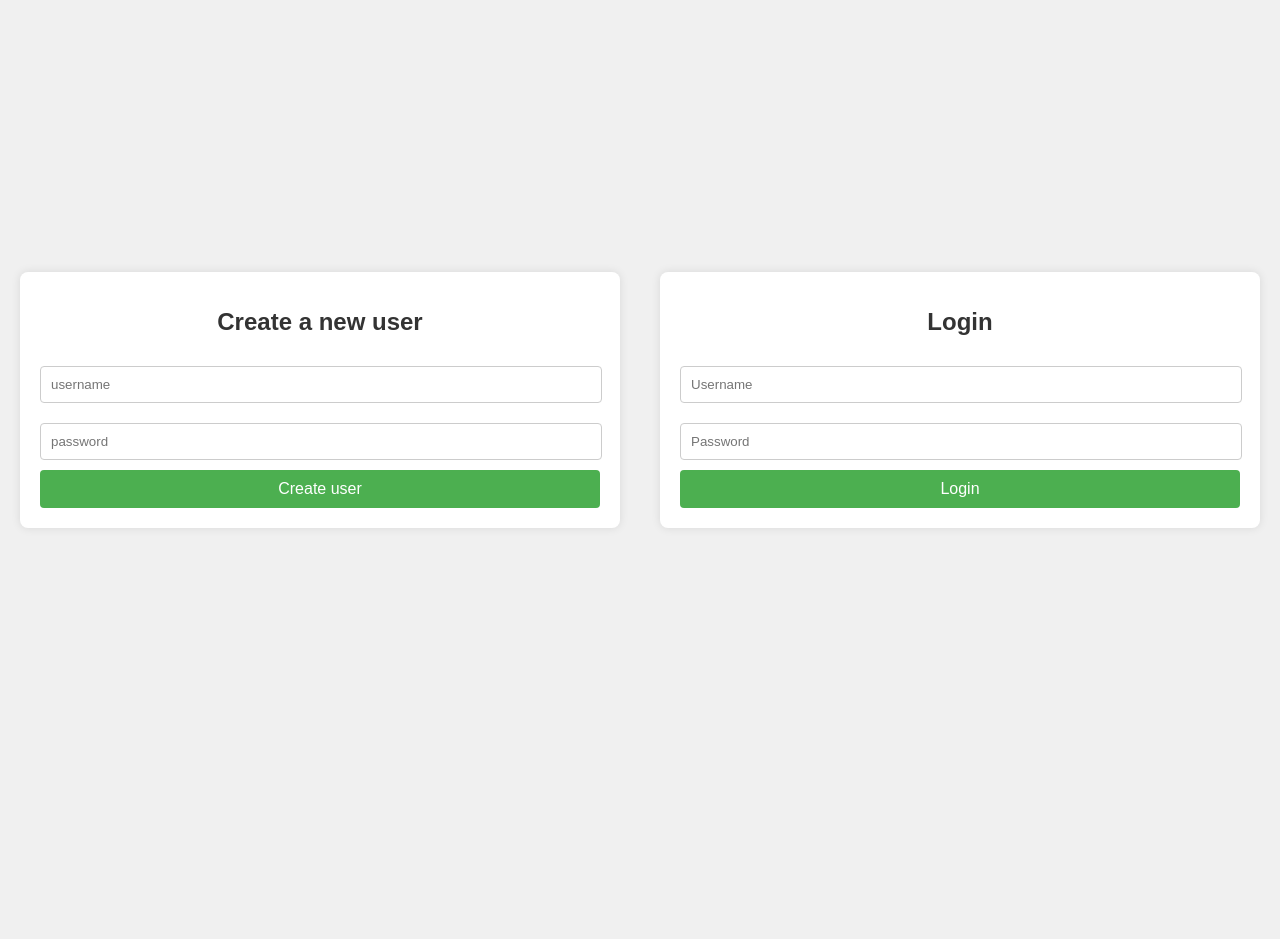
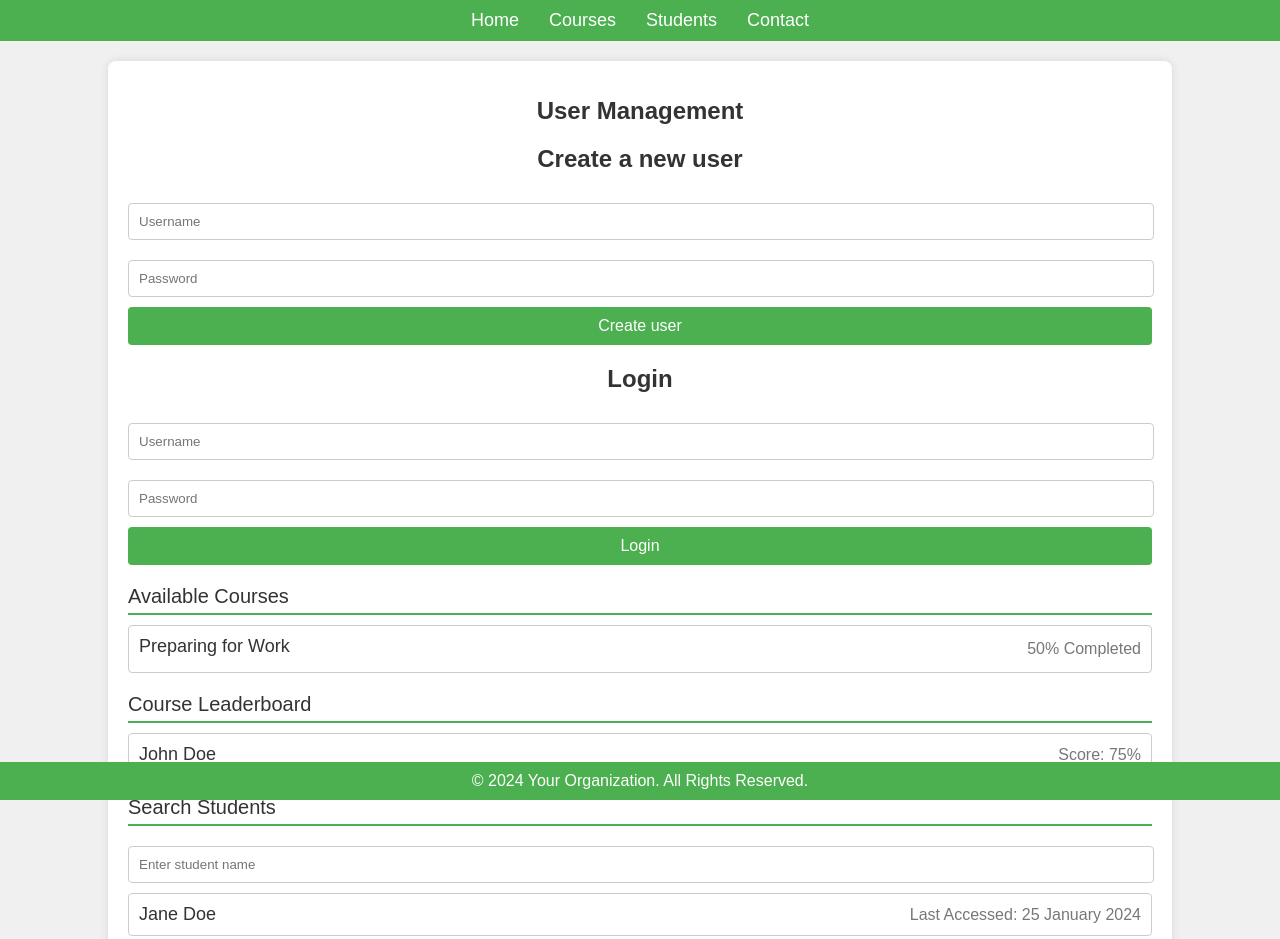
Before and after one commit to EthanFeng-coder/virturalane, a website: page public/index.html in a window 1280 px wide. Shown: the top 939 px of the page. Before the commit the page ends 800 px from the top, so only its background shows below. Drawn offline with Linux system fonts and the light colour scheme.

Commit message:
add frontend

```diff
--- a/package.json
+++ b/package.json
@@ -13,6 +13,7 @@
     "bcrypt": "^5.0.1",
     "body-parser": "^1.18.2",
     "express": "^4.16.2",
+    "jsonwebtoken": "^9.0.2",
     "knex": "^0.14.3",
     "mysql": "^2.15.0"
   },
--- a/public/index.html
+++ b/public/index.html
@@ -9,18 +9,34 @@
       margin: 0;
       padding: 0;
       display: flex;
-      justify-content: center;
+      flex-direction: column;
       align-items: center;
-      height: 100vh;
+      min-height: 100vh;
     }
 
-    form {
+    .container {
+      width: 80%;
+      max-width: 1200px;
+      padding: 20px;
       background-color: white;
-      padding: 20px;
       border-radius: 8px;
       box-shadow: 0 0 10px rgba(0, 0, 0, 0.1);
-      width: 300px;
-      margin: 20px;
+      margin: 20px 0;
+    }
+
+    nav {
+      width: 100%;
+      background-color: #4CAF50;
+      padding: 10px;
+      display: flex;
+      justify-content: center;
+    }
+
+    nav a {
+      color: white;
+      margin: 0 15px;
+      text-decoration: none;
+      font-size: 18px;
     }
 
     h1 {
@@ -28,6 +44,10 @@
       margin-bottom: 20px;
       color: #333;
       text-align: center;
+    }
+
+    form {
+      margin-bottom: 20px;
     }
 
     input[type="text"], input[type="password"] {
@@ -53,24 +73,124 @@
       background-color: #45a049;
     }
 
-    .CreateUser, .LoginUser {
+    .section-title {
+      font-size: 20px;
+      margin-bottom: 10px;
+      color: #333;
+      border-bottom: 2px solid #4CAF50;
+      padding-bottom: 5px;
+    }
+
+    .leaderboard, .course-progress, .search-students {
+      margin-bottom: 20px;
+    }
+
+    .course-item, .student-item {
+      border: 1px solid #ccc;
+      border-radius: 4px;
+      padding: 10px;
+      margin-bottom: 10px;
+      display: flex;
+      justify-content: space-between;
+      align-items: center;
+    }
+
+    .course-title, .student-name {
+      font-size: 18px;
+      color: #333;
+    }
+
+    .progress, .status {
+      color: #777;
+    }
+
+    .progress-bar {
       width: 100%;
+      background-color: #ccc;
+      border-radius: 4px;
+      overflow: hidden;
+      margin-top: 5px;
+    }
+
+    .progress-bar-fill {
+      display: block;
+      height: 100%;
+      background-color: #4CAF50;
+      width: 50%; /* Example percentage */
+      transition: width 0.5s ease-in-out;
+    }
+
+    footer {
+      background-color: #4CAF50;
+      color: white;
+      text-align: center;
+      padding: 10px 0;
+      width: 100%;
+      position: absolute;
+      bottom: 0;
     }
   </style>
 </head>
 <body>
+  <nav>
+    <a href="#">Home</a>
+    <a href="#">Courses</a>
+    <a href="#">Students</a>
+    <a href="#">Contact</a>
+  </nav>
+  <div class="container">
+    <h1>User Management</h1>
+
     <form class="CreateUser">
       <h1>Create a new user</h1>
-    <input type="text" class="username" placeholder="username">
-    <input type="password" class="password" placeholder="password">
+      <input type="text" class="username" placeholder="Username">
+      <input type="password" class="password" placeholder="Password">
       <input type="submit" value="Create user">
     </form>
+
     <form class="LoginUser">
       <h1>Login</h1>
       <input type="text" class="username" placeholder="Username">
       <input type="password" class="password" placeholder="Password">
       <input type="submit" value="Login">
     </form>
+
+    <div class="course-progress">
+      <div class="section-title">Available Courses</div>
+      <div class="course-item">
+        <div>
+          <span class="course-title">Preparing for Work</span>
+          <div class="progress-bar">
+            <span class="progress-bar-fill" style="width: 50%;"></span>
+          </div>
+        </div>
+        <span class="progress">50% Completed</span>
+      </div>
+      <!-- Add more courses as needed -->
+    </div>
+
+    <div class="leaderboard">
+      <div class="section-title">Course Leaderboard</div>
+      <div class="student-item">
+        <span class="student-name">John Doe</span>
+        <span class="status">Score: 75%</span>
+      </div>
+      <!-- Add more leaderboard entries as needed -->
+    </div>
+
+    <div class="search-students">
+      <div class="section-title">Search Students</div>
+      <input type="text" placeholder="Enter student name" style="width: calc(100% - 20px); padding: 10px; margin: 10px 0; border: 1px solid #ccc; border-radius: 4px;">
+      <div class="student-item">
+        <span class="student-name">Jane Doe</span>
+        <span class="status">Last Accessed: 25 January 2024</span>
+      </div>
+      <!-- Add more student entries as needed -->
+    </div>
+  </div>
+  <footer>
+    &copy; 2024 Your Organization. All Rights Reserved.
+  </footer>
   <script src="/app.js"></script>
 </body>
 </html>
```
Also changed, not shown: src/index.js (+34 -2 lines), 2 other files. Lines whose indentation alone changed are shown as unchanged.
